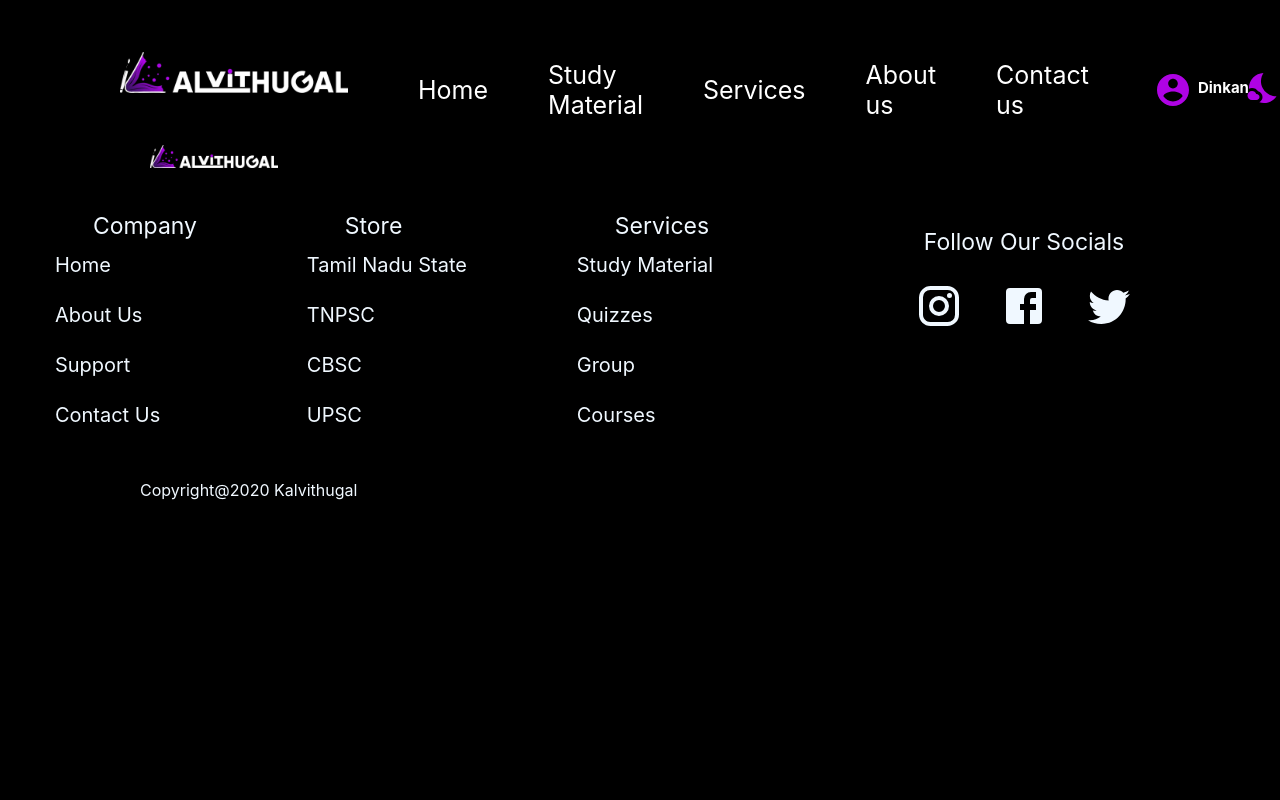
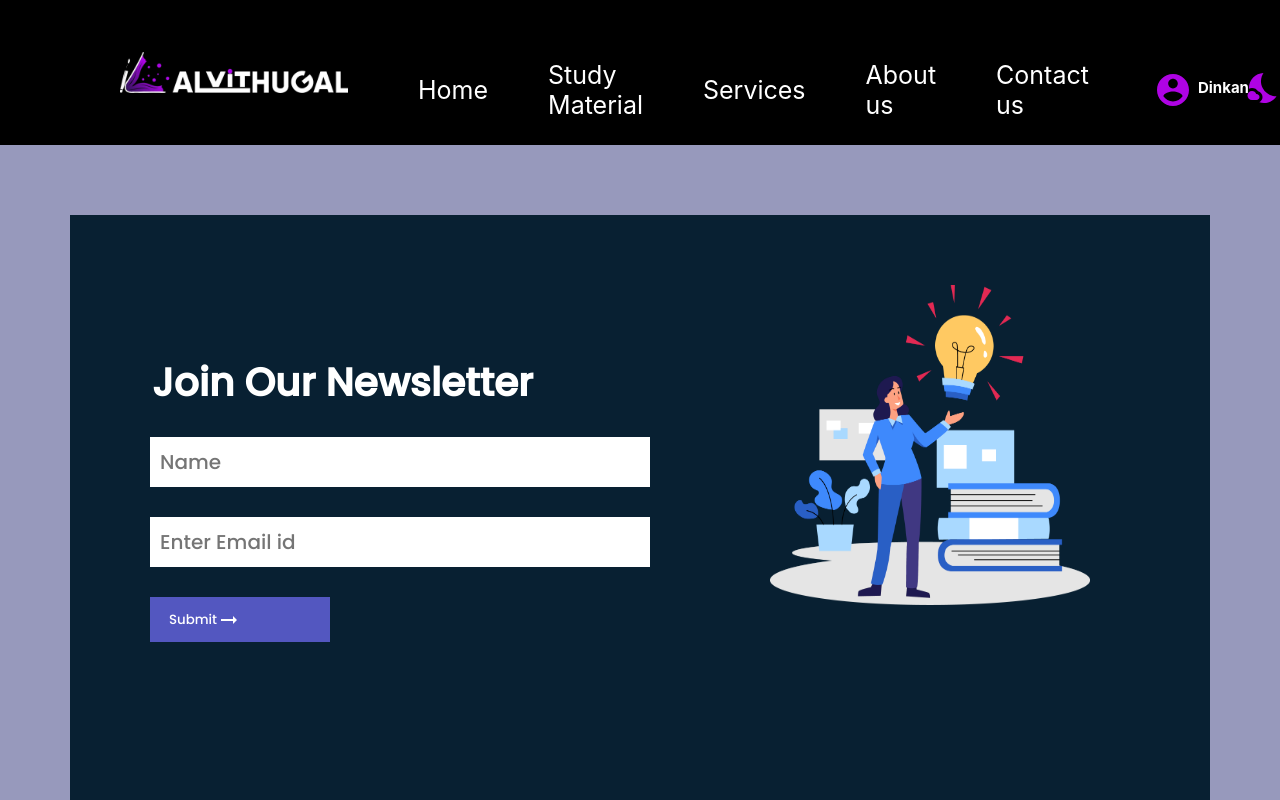
Before and after one commit to AbhinSjohn/Kalvithukal, a React (Create React App) app: page / in a window 1280 px wide. Shown: the top 800 px of the page. Built offline with nearby package versions, Linux system fonts and the light colour scheme.

Commit message:
created newsletter page

```diff
--- a/src/App.js
+++ b/src/App.js
@@ -1,6 +1,7 @@
 import "./App.css";
 import Footer from "./Footer";
 import Header from "./Header";
+import NewsLetter from "./NewsLetter";
 function App() {
   return (
     <div className="App">
@@ -8,6 +9,7 @@ function App() {
       <Header/>
       {/* Body */}
       {/* Footer */}
+      <NewsLetter />
       <Footer/>
     </div>
   );
--- a/src/Header.css
+++ b/src/Header.css
@@ -1,5 +1,5 @@
 body{
-    background-color: black;
+    background-color: rgb(0, 0, 0);
 }
 .header{
     display: flex;
--- /dev/null
+++ b/src/NewsLetter.css
@@ -0,0 +1,78 @@
+@import url('https://fonts.googleapis.com/css2?family=Poppins:ital,wght@0,200;0,500;1,100&display=swap');
+
+.newsLetter{
+    height: 100vh;
+    width: 100%;
+    border: 70px solid #9799bc;
+    font-family: 'Poppins', sans-serif;
+    background-color: #082032;
+}
+
+.newsLetter_body{
+    display: flex;
+    justify-content: center;
+    align-items: center;
+}
+.newsLetter_body_right{
+    flex: 1;
+    display: flex;
+    justify-content: center;
+    align-items: center;
+}
+
+.newsLetter_body_right img{
+    margin-top: 70px;
+    height: 20rem;
+    width: 20rem;
+    display: flex;
+}
+
+.newsLetter_body_left{
+    flex: 1;
+    display: block;
+    margin-top: 130px;
+
+}
+
+.newsLetter_body_left h3{
+    text-align: center;
+    font-size: 39px;
+    color: white;
+    font-weight: 900;
+    margin-left: -35px;
+
+}
+
+.newsLetter_body_left input{
+    height: 50px;
+    width: 500px;
+    border: none;
+    margin-left: 80px;
+    margin-bottom: 30px;
+    font-family: inherit;
+    font-size: 20px;
+    padding-left: 10px;
+    position: relative;
+}
+
+.newsLetter_body_left button{
+    margin-left: 80px;
+    height: 45px;
+    width: 180px;
+    background-color: #5357c0;
+    border: none;
+    color: white;
+    cursor: pointer;
+    font-family: inherit;
+    display: flex;
+    justify-content: center;
+    align-items: center;
+    padding-right: 80px;
+    padding-left: 10px;
+    outline: none;
+    position: absolute;
+}
+
+.newsLetter_body_left button:focus{
+    border-color: #5357c0;
+}
--- /dev/null
+++ b/src/NewsLetter.js
@@ -0,0 +1,26 @@
+import React from 'react'
+import "./NewsLetter.css"
+import ArrowRightAltIcon from '@material-ui/icons/ArrowRightAlt';
+
+function NewsLetter() {
+  return (
+    <div className='newsLetter'>
+        <div className="newsLetter_body">
+            <div className="newsLetter_body_left">
+            <h3>Join Our Newsletter</h3><br />
+                <form action="#">
+                    <input type="text" placeholder='Name' /><br />
+                    <input type="email" placeholder='Enter Email id'  /><br />
+                    <button type="submit">Submit <ArrowRightAltIcon /></button>
+                </form>
+            </div>
+
+            <div className="newsLetter_body_right">
+                 <img src="/media/Newletter.png" alt="image"/>
+            </div>
+        </div>
+    </div>
+  )
+}
+
+export default NewsLetter
```
Also changed, not shown: public/media/Newletter.png (added), public/media/Newletter.svg (added).
